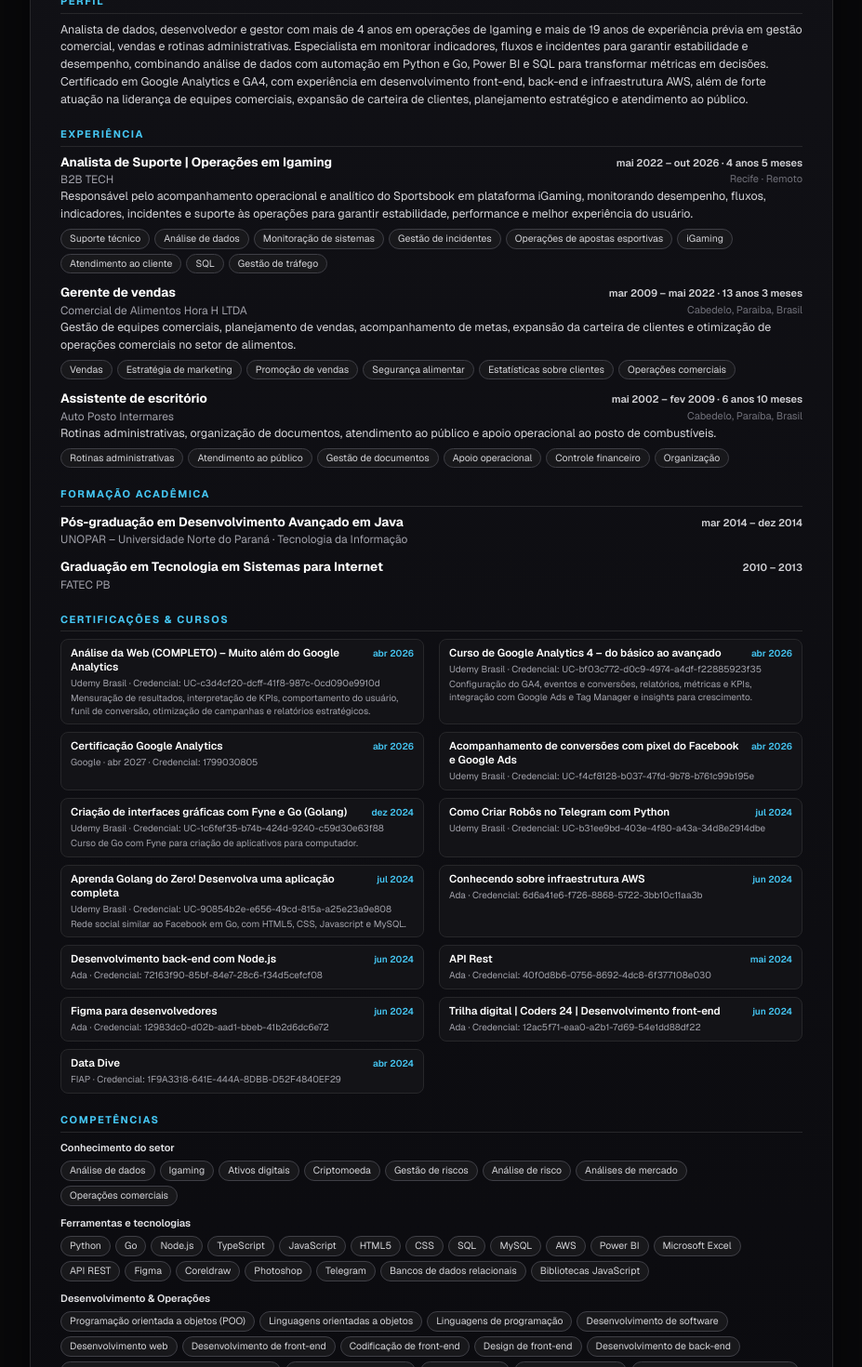
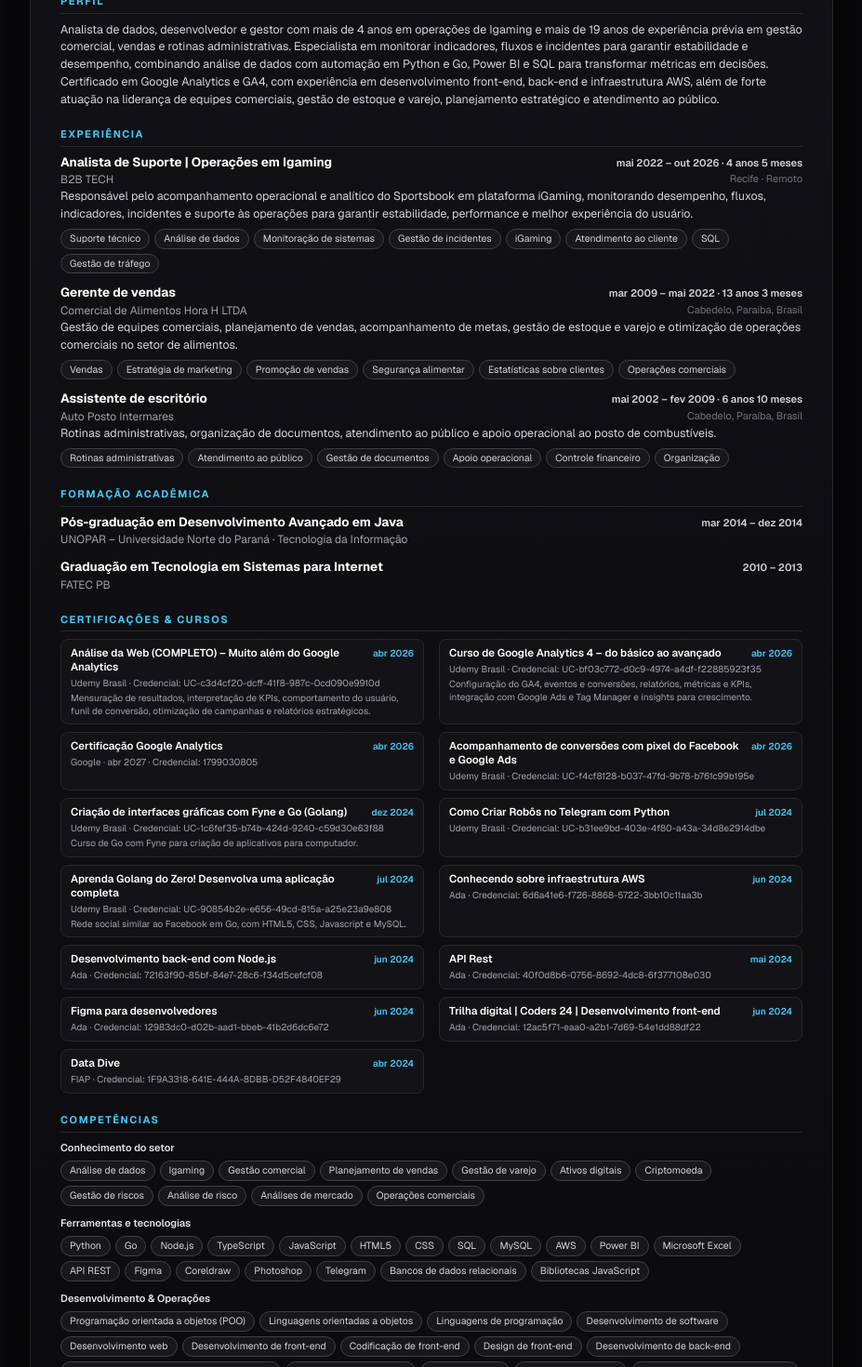
Before and after one commit to Sharkprojects/lsharktech-site, a Next.js app: page /profile in a window 1280 px wide. Shown: the part 290-1760 px from the top of the page at 93% size, without its empty margins (176-1103 px from the left). Built offline with nearby package versions, Linux system fonts and the light colour scheme.

Commit message:
feat: update resume content to enhance commercial management and retail experience descriptions

```diff
--- a/src/app/profile/resumeContent.ts
+++ b/src/app/profile/resumeContent.ts
@@ -74,7 +74,7 @@ export const resumeContent: Record<string, ResumeContent> = {
     location: 'Tibiri, Santa Rita, Paraiba, Brasil',
     profileTitle: 'Perfil',
     profile:
-      'Analista de dados, desenvolvedor e gestor com mais de 4 anos em operações de Igaming e mais de 19 anos de experiência prévia em gestão comercial, vendas e rotinas administrativas. Especialista em monitorar indicadores, fluxos e incidentes para garantir estabilidade e desempenho, combinando análise de dados com automação em Python e Go, Power BI e SQL para transformar métricas em decisões. Certificado em Google Analytics e GA4, com experiência em desenvolvimento front-end, back-end e infraestrutura AWS, além de forte atuação na liderança de equipes comerciais, expansão de carteira de clientes, planejamento estratégico e atendimento ao público.',
+      'Analista de dados, desenvolvedor e gestor com mais de 4 anos em operações de Igaming e mais de 19 anos de experiência prévia em gestão comercial, vendas e rotinas administrativas. Especialista em monitorar indicadores, fluxos e incidentes para garantir estabilidade e desempenho, combinando análise de dados com automação em Python e Go, Power BI e SQL para transformar métricas em decisões. Certificado em Google Analytics e GA4, com experiência em desenvolvimento front-end, back-end e infraestrutura AWS, além de forte atuação na liderança de equipes comerciais, gestão de estoque e varejo, planejamento estratégico e atendimento ao público.',
     experienceTitle: 'Experiência',
     experience: [
       {
@@ -89,7 +89,6 @@ export const resumeContent: Record<string, ResumeContent> = {
           'Análise de dados',
           'Monitoração de sistemas',
           'Gestão de incidentes',
-          'Operações de apostas esportivas',
           'iGaming',
           'Atendimento ao cliente',
           'SQL',
@@ -102,7 +101,7 @@ export const resumeContent: Record<string, ResumeContent> = {
         period: 'mar 2009 – mai 2022 · 13 anos 3 meses',
         location: 'Cabedelo, Paraiba, Brasil',
         description:
-          'Gestão de equipes comerciais, planejamento de vendas, acompanhamento de metas, expansão da carteira de clientes e otimização de operações comerciais no setor de alimentos.',
+          'Gestão de equipes comerciais, planejamento de vendas, acompanhamento de metas, gestão de estoque e varejo e otimização de operações comerciais no setor de alimentos.',
         skills: [
           'Vendas',
           'Estratégia de marketing',
@@ -240,6 +239,9 @@ export const resumeContent: Record<string, ResumeContent> = {
         skills: [
           'Análise de dados',
           'Igaming',
+          'Gestão comercial',
+          'Planejamento de vendas',
+          'Gestão de varejo',
           'Ativos digitais',
           'Criptomoeda',
           'Gestão de riscos',
@@ -326,7 +328,7 @@ export const resumeContent: Record<string, ResumeContent> = {
     location: 'Tibiri, Santa Rita, Paraiba, Brazil',
     profileTitle: 'Profile',
     profile:
-      'Data analyst, developer and manager with 4+ years in Igaming operations and 19+ years of prior experience in commercial management, sales and administration. Experienced in monitoring metrics, workflows and incidents to ensure stability and performance, combining data analysis with Python and Go automation, Power BI and SQL to turn metrics into decisions. Google Analytics and GA4 certified, with experience across front-end, back-end and AWS infrastructure, as well as commercial team leadership, client portfolio growth, strategic planning and customer service.',
+      'Data analyst, developer and manager with 4+ years in Igaming operations and 19+ years of prior experience in commercial management, sales and administration. Experienced in monitoring metrics, workflows and incidents to ensure stability and performance, combining data analysis with Python and Go automation, Power BI and SQL to turn metrics into decisions. Google Analytics and GA4 certified, with experience across front-end, back-end and AWS infrastructure, as well as commercial team leadership, inventory and retail management, strategic planning and customer service.',
     experienceTitle: 'Experience',
     experience: [
       {
@@ -341,7 +343,6 @@ export const resumeContent: Record<string, ResumeContent> = {
           'Data Analysis',
           'System Monitoring',
           'Incident Management',
-          'Sportsbook Operations',
           'iGaming',
           'Customer Service',
           'SQL',
@@ -354,7 +355,7 @@ export const resumeContent: Record<string, ResumeContent> = {
         period: 'Mar 2009 – May 2022 · 13 yrs 3 mos',
         location: 'Cabedelo, Paraiba, Brazil',
         description:
-          'Management of sales teams, sales planning, target tracking, client portfolio expansion and optimization of commercial operations in the food sector.',
+          'Management of sales teams, sales planning, target tracking, inventory and retail management and optimization of commercial operations in the food sector.',
         skills: [
           'Sales',
           'Marketing Strategy',
@@ -491,6 +492,9 @@ export const resumeContent: Record<string, ResumeContent> = {
         skills: [
           'Data Analysis',
           'Igaming',
+          'Commercial Management',
+          'Sales Planning',
+          'Retail Management',
           'Crypto',
           'Cryptocurrency',
           'Risk Management',
@@ -577,7 +581,7 @@ export const resumeContent: Record<string, ResumeContent> = {
     location: 'Tibiri, Santa Rita, Paraiba, Brasil',
     profileTitle: 'Perfil',
     profile:
-      'Analista de datos, desarrollador y gestor con más de 4 años en operaciones de Igaming y más de 19 años de experiencia previa en gestión comercial, ventas y administración. Especializado en supervisar indicadores, flujos e incidentes para garantizar estabilidad y rendimiento, combinando análisis de datos y automatización con Python y Go, Power BI y SQL para convertir métricas en decisiones. Certificado en Google Analytics y GA4, con experiencia en desarrollo front-end, back-end e infraestructura AWS, además de liderazgo de equipos comerciales, ampliación de carteras de clientes, planificación estratégica y atención al público.',
+      'Analista de datos, desarrollador y gestor con más de 4 años en operaciones de Igaming y más de 19 años de experiencia previa en gestión comercial, ventas y administración. Especializado en supervisar indicadores, flujos e incidentes para garantizar estabilidad y rendimiento, combinando análisis de datos y automatización con Python y Go, Power BI y SQL para convertir métricas en decisiones. Certificado en Google Analytics y GA4, con experiencia en desarrollo front-end, back-end e infraestructura AWS, además de liderazgo de equipos comerciales, gestión de inventario y comercio minorista, planificación estratégica y atención al público.',
     experienceTitle: 'Experiencia',
     experience: [
       {
@@ -592,7 +596,6 @@ export const resumeContent: Record<string, ResumeContent> = {
           'Análisis de datos',
           'Monitoreo de sistemas',
           'Gestión de incidentes',
-          'Operaciones de apuestas deportivas',
           'iGaming',
           'Atención al cliente',
           'SQL',
@@ -605,7 +608,7 @@ export const resumeContent: Record<string, ResumeContent> = {
         period: 'mar 2009 – may 2022 · 13 años 3 meses',
         location: 'Cabedelo, Paraiba, Brasil',
         description:
-          'Gestión de equipos comerciales, planificación de ventas, seguimiento de metas, expansión de la cartera de clientes y optimización de operaciones comerciales en el sector alimentario.',
+          'Gestión de equipos comerciales, planificación de ventas, seguimiento de metas, gestión de inventario y comercio minorista y optimización de operaciones comerciales en el sector alimentario.',
         skills: [
           'Ventas',
           'Estrategia de marketing',
@@ -743,6 +746,9 @@ export const resumeContent: Record<string, ResumeContent> = {
         skills: [
           'Análisis de datos',
           'Igaming',
+          'Gestión comercial',
+          'Planificación de ventas',
+          'Gestión minorista',
           'Crypto',
           'Criptomoneda',
           'Gestión de riesgos',
```
